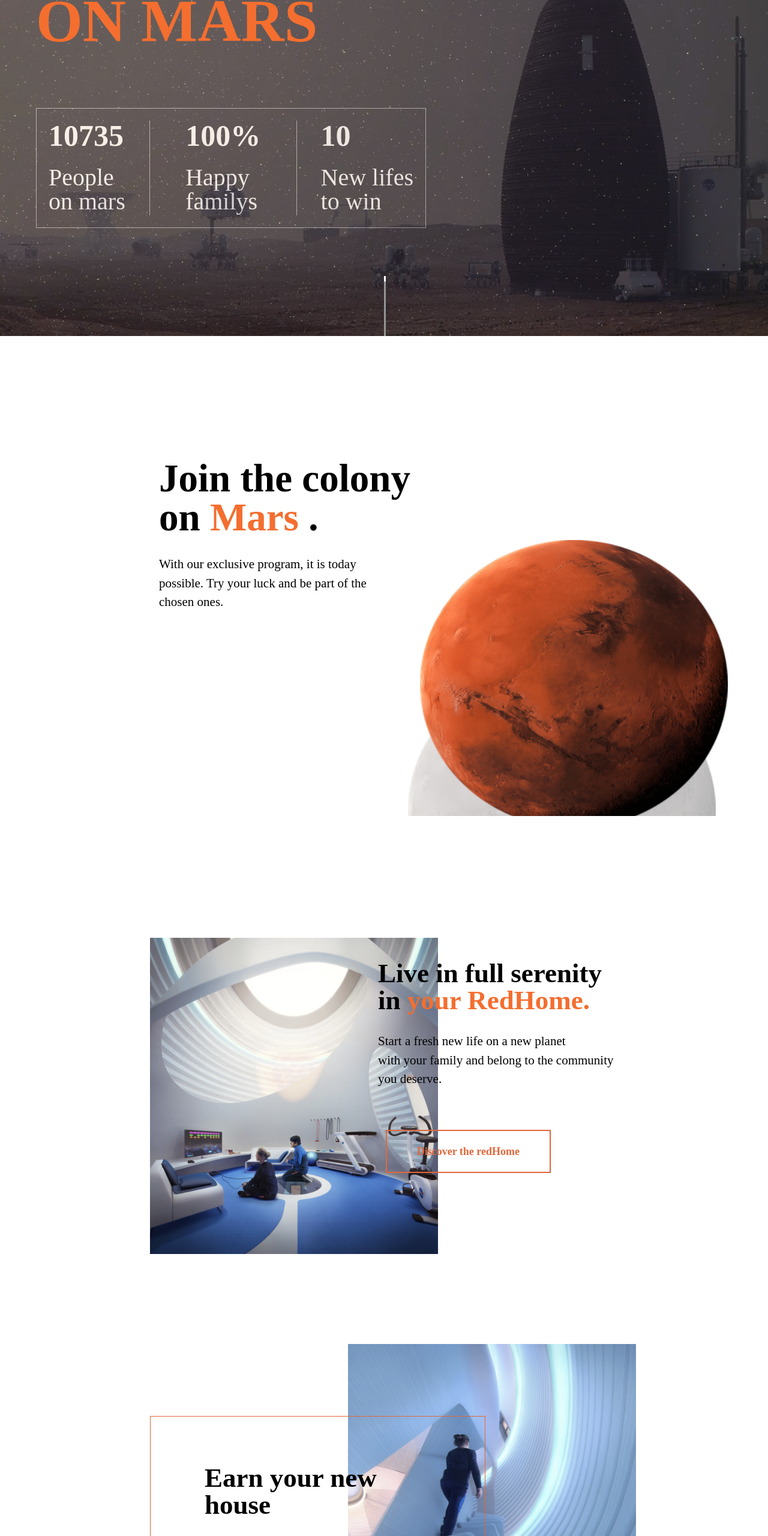
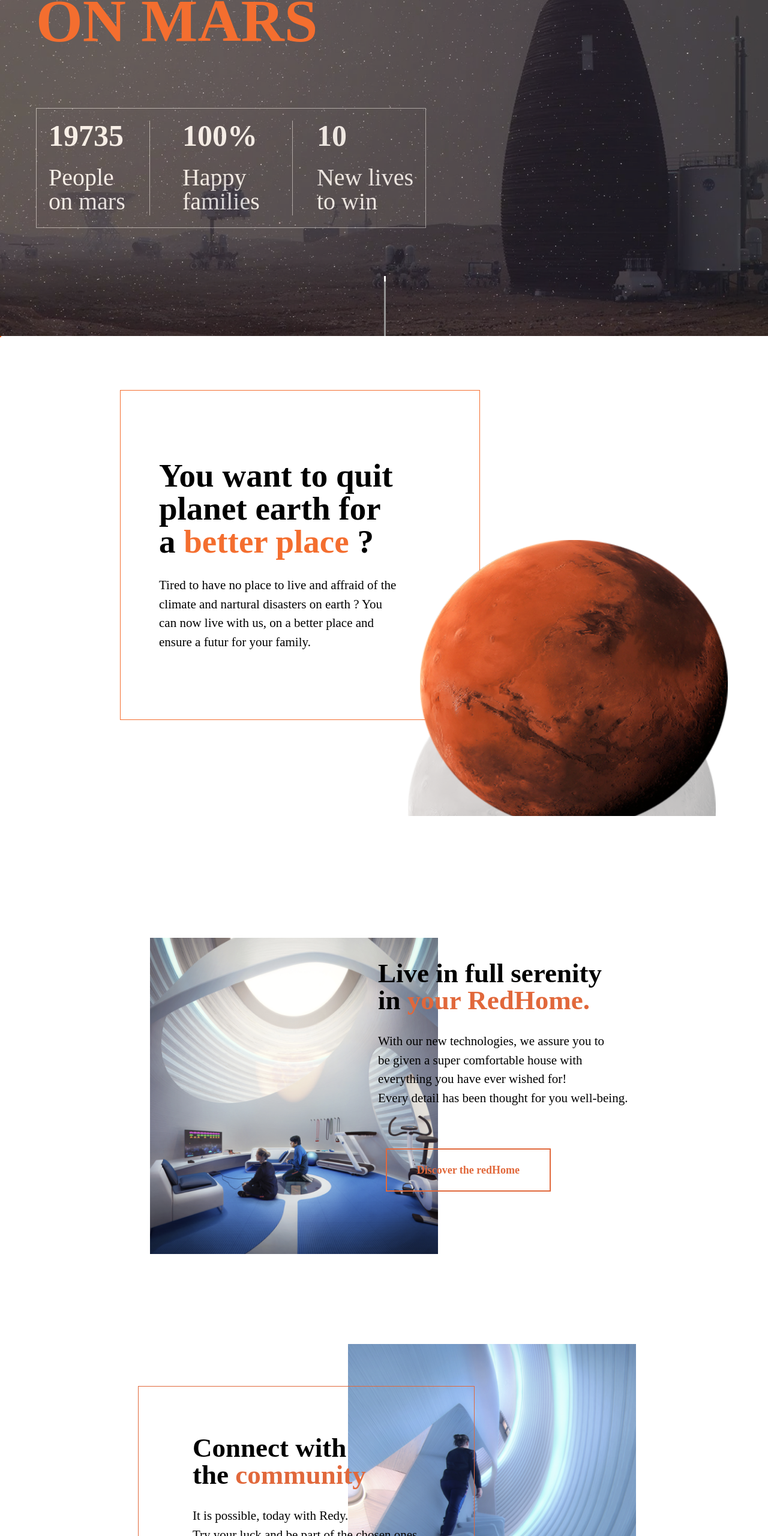
Before and after one commit to kentoje/REDY, a website built with Parcel: page src/index.html in a window 1280 px wide. Shown: the part 240-2800 px from the top of the page at 60% size. Built offline with nearby package versions, Linux system fonts and the light colour scheme; files whose address does not match are found by name.

Commit message:
change texts

```diff
--- a/src/index.html
+++ b/src/index.html
@@ -27,34 +27,37 @@
       <a href="#" class="purshaseButton">Purchase a ticket</a>
     </header>
     <div class="quote">
-      <h1 class="quote__hero">Start a new brand life <br> <span class="pink">on Mars</span><br>
+      <h1 class="quote__hero">Start a brand new life <br> <span class="pink">on Mars</span><br>
       </h1>
     </div>
     <div class="numbers">
       <div class="numbers__container">
-        <h1 class="numbers__container--number">10735</h1>
+        <h1 class="numbers__container--number">19735</h1>
         <h3 class="numbers__container--title">People <br>on mars</h3>
       </div>
       <div class="numbers__container">
         <h1 class="numbers__container--number">100%</h1>
-        <h3 class="numbers__container--title">Happy <br>familys</h3>
+        <h3 class="numbers__container--title">Happy <br>families</h3>
       </div>
       <div class="numbers__container">
         <h1 class="numbers__container--number">10</h1>
-        <h3 class="numbers__container--title">New lifes <br>to win</h3>
+        <h3 class="numbers__container--title">New lives <br>to win</h3>
       </div>
     </div>
     <img class="hero__img rellax" data-rellax-speed="-8" src="../src/img/hero-marsha-min.jpg" alt="">
     <div class="scroller"></div>
   </section>
   <section class="presentation">
+    <div class="presentation__border presentation__border--1"></div>
+    <div class="presentation__border presentation__border--2"></div>
     <div class="presentation presentation__container">
       <div class="text text__pres">
-        <h1>Join the colony <br> on<span class="pink"> Mars </span>.</h1>
-        <p>With our exclusive program, it is today possible. Try your luck and
-          be part of the
-          chosen ones.</p>
+        <h1>You want to quit <br> planet earth for <br> a <span class="pink">better place </span>?</h1>
+        <p>Tired to have no place to live and affraid of the climate and nartural disasters on earth ?
+          You can now live with us, on a better place and ensure a futur for your family.
+        </p>
       </div>
+      <a href="#" class="marsButton">Everything you need to know about planet Mars</a>
     </div>
     <img class="marsImg marsImg__1 rellax" data-rellax-speed="6" src="../src/img/mars.png" alt="">
     <img class="marsImg marsImg__2 rellax" data-rellax-speed="3" src="../src/img/mars.png" alt="">
@@ -64,7 +67,9 @@
     <div class="thirdSection__container">
       <div class="thirdSection__container--text">
         <h1>Live in full serenity <br> in <span class="pink">your RedHome.</span> <br></h1>
-        <p>Start a fresh new life on a new planet <br> with your family and belong to the community you deserve.
+        <p>With our new technologies, we assure you to <br> be given a super comfortable house with <br> everything you
+          have ever
+          wished for! <br> Every detail has been thought for you well-being.
         </p>
       </div>
       <a href="#" class="redhomeButton"> Discover the redHome</a>
@@ -74,10 +79,11 @@
     <img class="fourthSection__img" src="../src/img/interior2.png" alt="">
     <div class="fourthSection__container">
       <div class="fourthSection__container--text">
-        <h1>Earn your new <br> <span class="pink"> house</span></h1>
-        <p>With our new technologies, we assure you to <br> be given a super comfortable house with <br> everything you
-          have ever
-          wished for!</p>
+        <h1>Connect with<br> the<span class="pink"> community</span></h1>
+        <p>It is possible, today with Redy. <br> Try your luck and
+          be part of the
+          chosen ones. <br>
+          Start a fresh new life on a new planet <br> with your family <br> and belong to the community you deserve.</p>
       </div>
     </div>
   </section>
@@ -101,9 +107,9 @@
         <div class="smalltext">seconds</div>
       </div>
     </div>
-    <h2 class="fifthSection__numbers">And already 9.3 millions tickets sold</h2>
+    <h2 class="fifthSection__numbers">Already 9.3 millions tickets sold</h2>
     <h1 class="fifthSection__text">Try your luck!</h1>
-    <a class="fifthSection__button" href="#">Purshase a ticket</a>
+    <a class="fifthSection__button" href="#">Purchase a ticket</a>
   </section>
   <footer class="footer">
     <img src="../src/img/logo.svg" alt="">
--- a/src/scss/global/layout.scss
+++ b/src/scss/global/layout.scss
@@ -108,7 +108,7 @@
 
   .text {
     width: 550px;
-    font-size: 65px;
+    font-size: 55px;
     font-weight: bold;
     // background-color: black;
     padding: 65px 65px;
@@ -145,8 +145,21 @@
     position: absolute;
     top: 140px;
     left: 200px;
-    // background-color: rgba(0, 0, 0, 0.536);
-
+  }
+  &__border {
+    z-index: 2;
+    position: absolute;
+    border: solid 0.5px rgb(244, 110, 47);
+    // &--1{
+    //   width: 400px;
+    //   height: 300px;
+    // }
+    &--2{
+      top:90px;
+      left: 200px;
+      width: 600px;
+      height: 550px;
+    }
   }
 }
 
@@ -154,19 +167,19 @@
   position: absolute;
   height: 60%;
   &__1 {
+    z-index: 4;
     opacity: 0.3;
     filter: grayscale(90%);
     top: 550px;
     left: 680px;
   }
   &__2 {
+    z-index: 5;
     top: 340px;
     left: 700px;
   }
 
 }
-//
-
 
 
 .thirdSection {
@@ -197,7 +210,7 @@
         font-weight: bold;
         margin-bottom: 30px;
       .pink {
-      color: rgb(244, 110, 47);
+      color:  #e1683b;
         }
       }
     }
@@ -208,7 +221,7 @@
       position: absolute;
       right: 222px;
       bottom: -60px;
-      border: #e1683b solid 2px;
+      border:  #e1683b solid 2px;
       padding: 25px 50px;
       color: #e1683b;
     }
@@ -225,7 +238,6 @@ p {
   position: relative;
   width: 100vw;
   height: 100vh;
-  // background-image: url('../img/stars-min.jpg');
   color: rgb(0, 0, 0);
   font-family:'sf_display';
   &__stars {
@@ -240,10 +252,9 @@ p {
   }
   &__container {
     position: absolute;
-    // background-color: black;
     border: #e1683b solid 0.5px;
-    top: 200px;
-    left: 250px;
+    top: 150px;
+    left: 230px;
     &--text {
       margin:80px 90px;
       justify-content: center;
@@ -251,9 +262,9 @@ p {
         font-size: 45px;
         font-weight: bold;
         margin-bottom: 30px;
-      // .pink {
-      // color: #FF3465;
-      //   }
+      .pink {
+      color: #e1683b;
+        }
       }
     }
   }
```
